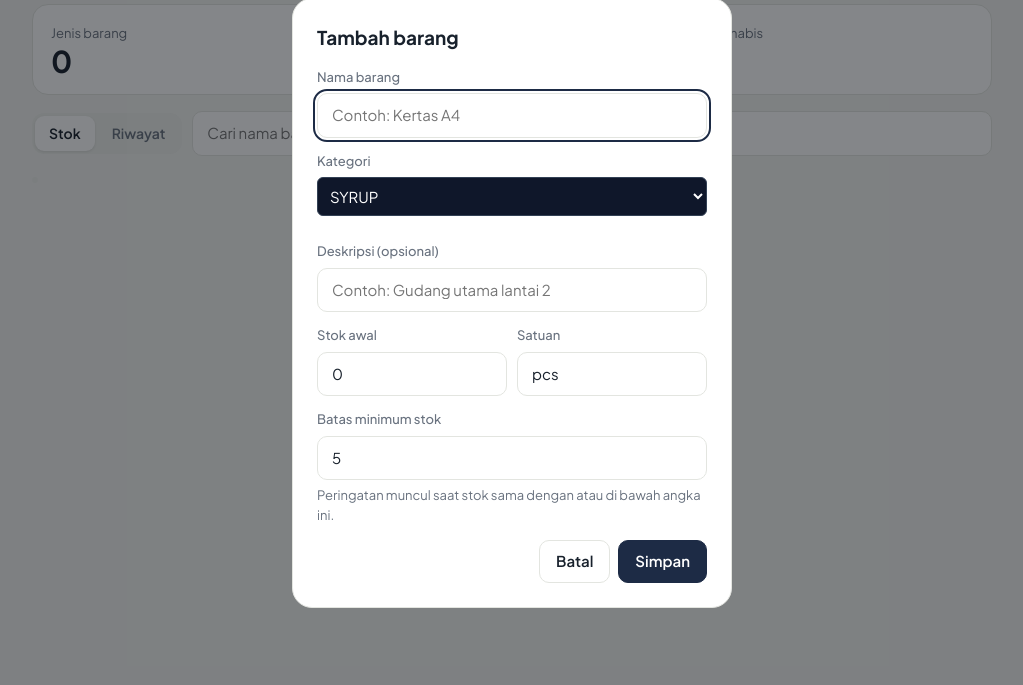
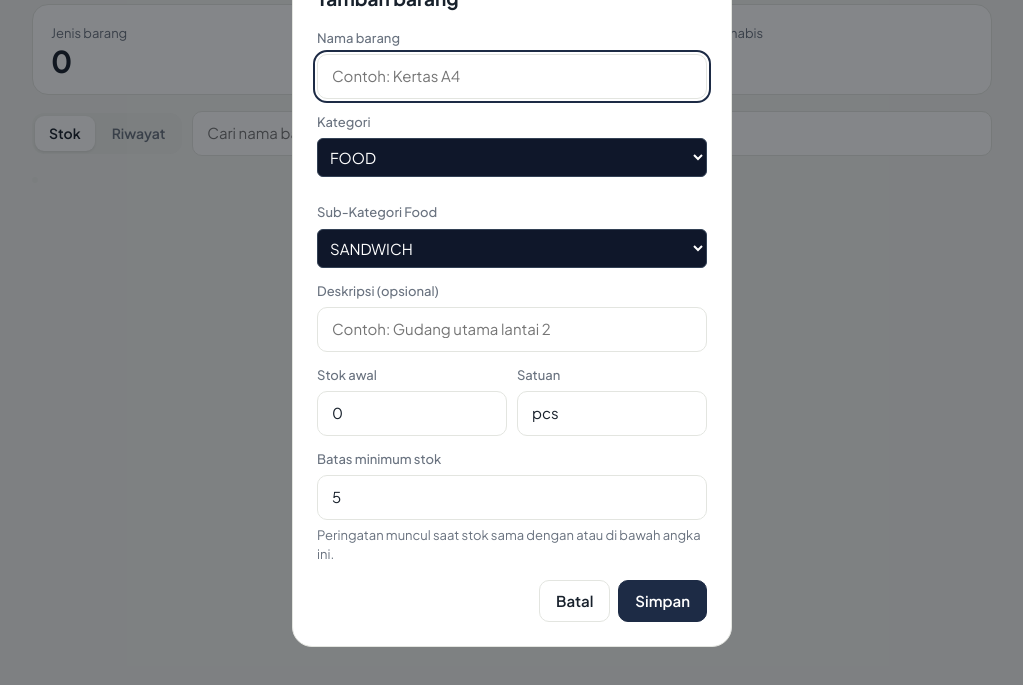
Before and after one commit to biru1717/stock-gudang, a plain HTML site: page index.html in a window 1280 px wide. Both pictures are taken after a click on the button "Tambah barang". Shown: the part 97-782 px from the top of the page, without its empty margins (128-1151 px from the left). Drawn offline with Linux system fonts and the light colour scheme; no server answers.

Commit message:
Update index.html

```diff
--- a/index.html
+++ b/index.html
@@ -34,7 +34,7 @@
   <main id="main"></main>
 </div>
 
-<!-- DIALOG TAMBAH BARANG (DENGAN KATEGORI BARU) -->
+<!-- DIALOG TAMBAH BARANG (DENGAN KATEGORI FOOD & SUB-KATEGORI) -->
 <dialog id="dItem">
   <form method="dialog" id="fItem">
     <h2 id="tItemT">Tambah barang</h2>
@@ -44,6 +44,7 @@
 
     <label for="iKategori">Kategori</label>
     <select id="iKategori" required style="width:100%; padding:8px; margin-bottom:12px; border-radius:6px; background:#0f172a; color:white; border:1px solid #334155;">
+      <option value="FOOD">FOOD</option>
       <option value="SYRUP">SYRUP</option>
       <option value="SAUCE">SAUCE</option>
       <option value="BEANS">BEANS</option>
@@ -64,6 +65,17 @@
       <option value="ASSET 2">ASSET 2</option>
       <option value="ASSET 3">ASSET 3</option>
     </select>
+
+    <!-- BOX SUB-KATEGORI FOOD (Hanya muncul jika FOOD dipilih) -->
+    <div id="boxSubFood" style="margin-bottom:12px;">
+      <label for="iSubFood">Sub-Kategori Food</label>
+      <select id="iSubFood" style="width:100%; padding:8px; border-radius:6px; background:#0f172a; color:white; border:1px solid #334155;">
+        <option value="SANDWICH">SANDWICH</option>
+        <option value="POUND CAKE">POUND CAKE</option>
+        <option value="PASTRY">PASTRY</option>
+        <option value="ROLL CAKE">ROLL CAKE</option>
+      </select>
+    </div>
 
     <label for="iDesc">Deskripsi (opsional)</label>
     <input id="iDesc" maxlength="100" placeholder="Contoh: Gudang utama lantai 2">
@@ -154,6 +166,7 @@
     collection,
     addDoc,
     getDocs,
+    getDoc,
     updateDoc,
     deleteDoc,
     doc
@@ -178,6 +191,7 @@
   window.collection = collection;
   window.addDoc = addDoc;
   window.getDocs = getDocs;
+  window.getDoc = getDoc;
   window.updateDoc = updateDoc;
   window.deleteDoc = deleteDoc;
   window.doc = doc;
```
